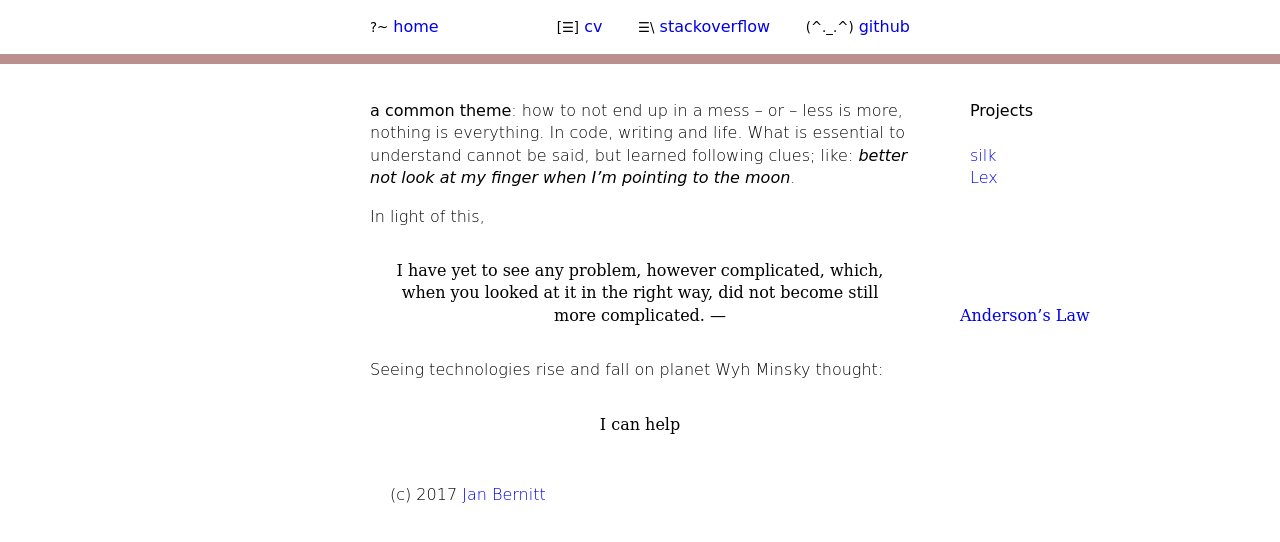
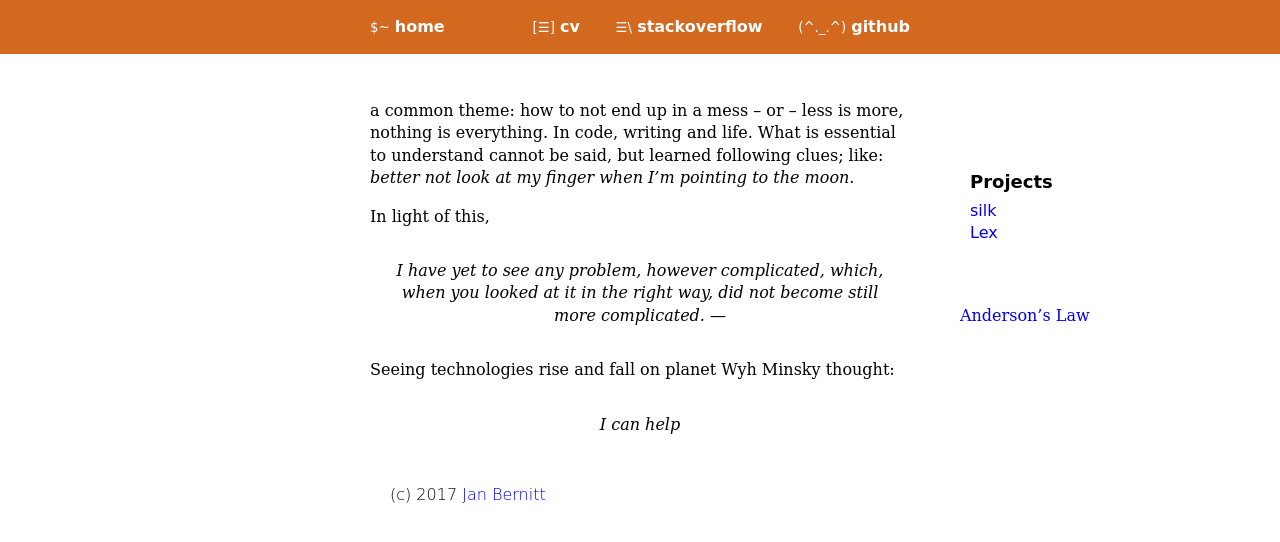
Before and after one commit to jbee/jbee.github.io, a Jekyll site: the page built from index.md, in a window 1280 px wide. Shown: the top 542 px of the page. Built offline with Jekyll 4.4.1, drawn with Linux system fonts in a browser that asks for light colours.

Commit message:
fonts and colors

```diff
--- a/_includes/links.html
+++ b/_includes/links.html
@@ -1,5 +1,5 @@
 {% if page.links %}
-<nav><b>Project</b><br/><br/>
+<nav><h2>Project</h2>
 	{% for link in page.links %}
 	<a href="{{ link[1] }}">{{ link[0] }}</a> {% unless forloop.last %}<br/>{% endunless %}
 	{% endfor %}
--- a/_layouts/default.html
+++ b/_layouts/default.html
@@ -5,18 +5,17 @@
 	<meta name="author" content="Jan Bernitt" />
 	<title>{{page.title}}</title>
 	<style>
-body { max-width: 600px; padding: 0; margin: 0 auto; position: relative; font-family: 'DejaVu Sans', sans-serif; font-weight: 300; line-height: 1.4; }
+body { max-width: 600px; padding: 0; margin: 0 auto; position: relative; font-family: 'DejaVu Serif', serif; font-weight: 300; line-height: 1.4; }
 header { position: fixed; display: block; width: 100%; left: 0; top: 0; padding: 1em 0; z-index: 100; background-color: white; }
-header { border-bottom: 10px solid {% if page.bgcolor %}{{page.bgcolor}}{% elsif page.categories contains 'writing' %}Thistle{% else %}RosyBrown{% endif %}; }
 header a { font-weight: 400; }
 header nav { max-width: 540px; margin: 0 auto; }
 footer { padding: 1em 50px; }
 footer a:visited, nav a:visited, blockquote a:visited, dt a:visited { color: blue; }
 footer a, nav a, blockquote a, dt a { text-decoration: none; }
 section { padding: 0 30px; margin: 100px 0 2em 0; }
-section nav { position: absolute; right: -150px; width: 120px; }
+section nav { position: absolute; right: -150px; width: 120px; font-weight: normal; }
 header small, footer small { font-weight: 400; }
-h1 { font-family: 'DejaVu Serif', serif; }
+h1,h2,h3,h4,header,footer,nav { font-family: 'DejaVu Sans', sans-serif; }
 h1 { padding: 2em 50px 1em; margin: 0 -50px 1em -50px; font-weight: 600; font-size: 36px; text-align: center; }
 h2 { padding-top: 3em; display: block; font-size: 18px; font-weight: 600; letter-spacing: 0px; word-spacing: 0.3em; margin-bottom: 0.3em; }
 p { margin-top: 0.5em }
@@ -28,7 +27,7 @@ ul, ol { padding-left: 2em; }
 pre { padding: 2px; tab-size: 4; background-color: AliceBlue; }
 pre, code { font-family: 'DejaVu Sans Mono',  monospace; font-size: 14px; font-weight: 400; }
 p code, li code {  white-space: nowrap; background-color: Cornsilk; line-height: 1em; padding: 0 2px; }
-blockquote { margin: 2em 1em; text-align: center; font-style: normal; font-family: 'DejaVu Serif', serif; }
+blockquote { margin: 2em 1em; text-align: center; font-style: italic; }
 blockquote em { font-style: normal; position: absolute; right: -220px; width: 200px; display: inline-block; text-align: left; }
 b, strong { font-weight: 400; }
 svg { margin: 0 auto; display: block; }
@@ -38,17 +37,22 @@ hr + ol { font-size: 10px; color: #333; }
 /* ? */
 big { font-size: 100px; display: block; padding: 30px 0; text-align: center; font-weight: 900; }
 /* tags */
-h1 + ul { padding: 0; margin: 0; position: absolute; left: -120px; width: 120px; }
-h1 + ul li { display: inline; font-weight: 400; color: white; background-color: black; text-transform: uppercase; font-size: 11px; line-height: 1.0; padding: 2px; margin: 0; white-space: nowrap; }
+h1 + ul { padding: 0; margin: 0; position: absolute; left: -120px; width: 120px; font-family: 'DejaVu Sans', sans-serif; }
+h1 + ul li { display: inline; font-weight: 400; color: Chocolate; border: 1px solid Chocolate; text-transform: uppercase; font-size: 11px; line-height: 1.0; padding: 2px; margin: 0; white-space: nowrap; border-radius: 2px; }
 /* code blocks */
 .kd, .kt { font-weight: 600;}
 .c1 { font-style: italic; }
+
+{% if page.dark %}
+header { background-color: Chocolate; color: white; }
+header nav a, header nav a:visited { color: white; font-weight: 600; }
+{% endif %}
 	</style>
 </head>
 <body>
 	<header>
 		<nav>
-		<span style="float:left;"><small>?~</small> <a href="/">home</a></span>
+		<span style="float:left;"><small>$~</small> <a href="/">home</a></span>
 		<div style="text-align:right;">
 		<small>[☰]</small> <a href="https://stackoverflow.com/cv/jbee">cv</a>  &nbsp; &nbsp; &nbsp;
 		<small>☰\</small> <a href="https://stackoverflow.com/users/story/8785454">stackoverflow</a> &nbsp; &nbsp; &nbsp;
```
Also changed, not shown: index.md (+2 -1 lines), silk/index.md (+1 -1 lines).
